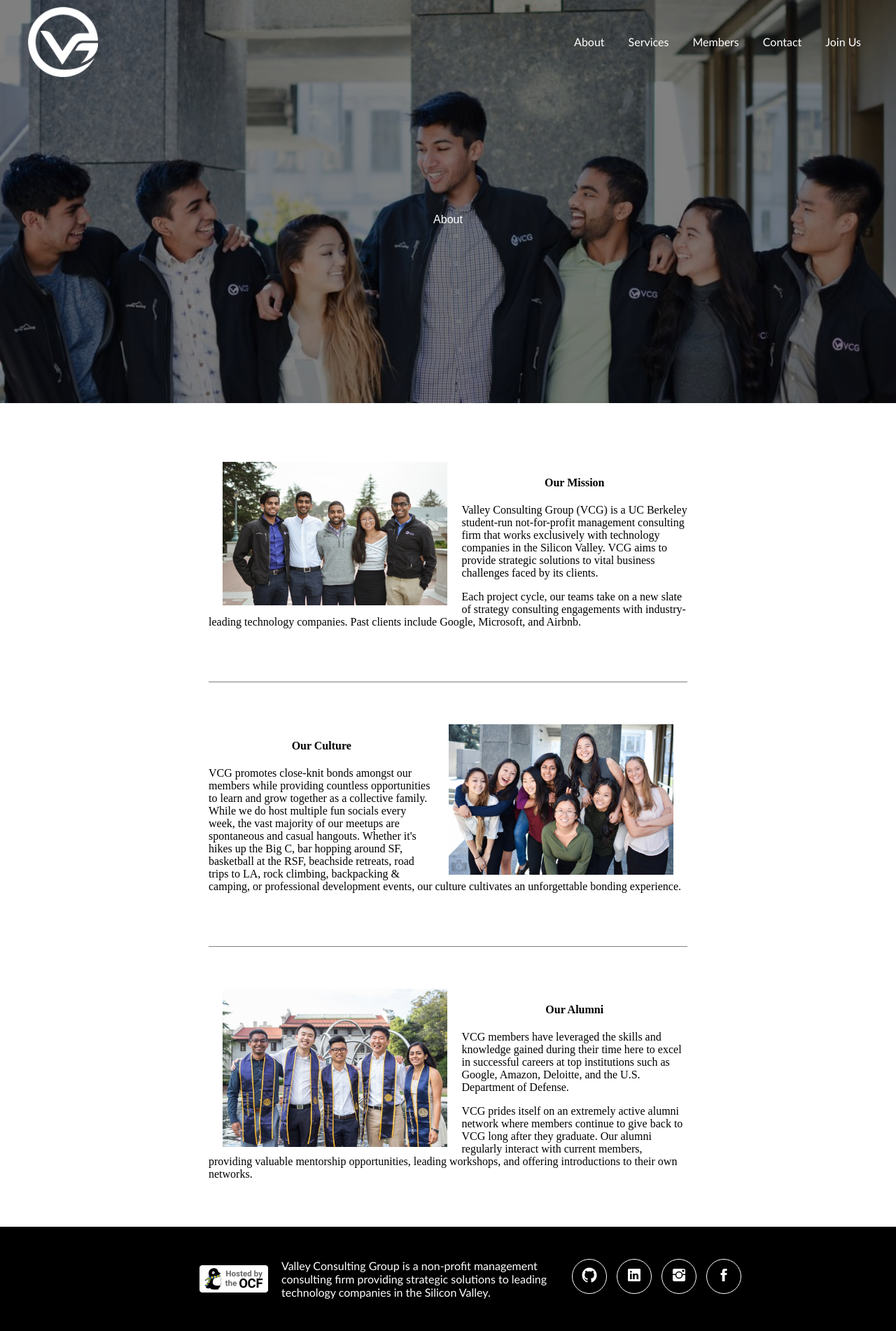
After one commit to valleyconsultinggroup/Website, a Flask app: page /about/ in a window 1280 px wide; the page is wider, and only the part inside the window is pictured. The commit adds this page. Shown: that part at 70% size. Run offline with Flask 2, Linux system fonts and the light colour scheme.

Commit message:
[About Page] Finished adding the content for the About page.

```diff
--- a/static/css/services.css
+++ b/static/css/services.css
@@ -1,21 +1,20 @@
 .services-side-by-side {
     display: inline-block;
-    padding: 30px 80px 30px 80px;
+    padding: 30px 300px 30px 300px;
 }
 
 .services-image-description {
-    height: 40%;
-    padding: 0px 30px 0px 30px;
-    width: 40%;
+    height: 47%;
+    padding: 0px 20px 0px 20px;
+    width: 47%;
 }
 
 .services-line {
-    border-bottom: 1px solid black;
-    margin-left: 80px;
-    margin-right: 80px;
+    border-bottom: 1px solid gray;
+    margin: 30px 300px 30px 300px;
 }
 
 .services-image-testimonials {
     padding: 0px 30px 0px 30px;
-    float:left;
+    float: left;
 }
--- /dev/null
+++ b/templates/about.html
@@ -0,0 +1,37 @@
+{% extends "base.html" %}
+
+{% block page_title %} About {% endblock %}
+
+{% block content %}
+<div class="home-image-container" style="padding-bottom:50px;">
+    <img src="/static/images/About/AboutPagePic1.jpg"/>
+    <div class="centered">
+        About
+    </div>
+</div>
+
+<div class="services-side-by-side">
+    <img src="/static/images/About/AboutPagePic2.jpeg" class="services-image-description" style="float:left;"/>
+    <h4 style="text-align:center;">Our Mission</h4>
+    <p>Valley Consulting Group (VCG) is a UC Berkeley student-run not-for-profit management consulting firm that works exclusively with technology companies in the Silicon Valley. VCG aims to provide strategic solutions to vital business challenges faced by its clients.</p>
+    <p>Each project cycle, our teams take on a new slate of strategy consulting engagements with industry-leading technology companies. Past clients include Google, Microsoft, and Airbnb.</p>
+</div>
+
+<p class="services-line"></p>
+
+<div class="services-side-by-side">
+    <img src="/static/images/About/AboutPagePic3.jpeg" class="services-image-description" style="float:right;"/>
+    <h4 style="text-align:center;">Our Culture</h4>
+    <p>VCG promotes close-knit bonds amongst our members while providing countless opportunities to learn and grow together as a collective family. While we do host multiple fun socials every week, the vast majority of our meetups are spontaneous and casual hangouts. Whether it's hikes up the Big C, bar hopping around SF, basketball at the RSF, beachside retreats, road trips to LA, rock climbing, backpacking & camping, or professional development events, our culture cultivates an unforgettable bonding experience.</p>
+</div>
+
+<p class="services-line"></p>
+
+<div class="services-side-by-side" style="padding-bottom:50px;">
+    <img src="/static/images/About/AboutPagePic4.jpeg" class="services-image-description" style="float:left;"/>
+    <h4 style="text-align:center;">Our Alumni</h4>
+    <p>VCG members have leveraged the skills and knowledge gained during their time here to excel in successful careers at top institutions such as Google, Amazon, Deloitte, and the U.S. Department of Defense.</p>
+    <p>VCG prides itself on an extremely active alumni network where members continue to give back to VCG long after they graduate. Our alumni regularly interact with current members, providing valuable mentorship opportunities, leading workshops, and offering introductions to their own networks.</p>
+</div>
+
+{% endblock content %}
--- a/templates/services.html
+++ b/templates/services.html
@@ -3,7 +3,7 @@
 {% block page_title %} Services {% endblock %}
 
 {% block content %}
-<div class="home-image-container">
+<div class="home-image-container" style="padding-bottom:50px;">
     <img src="/static/images/Services/ServicesPagePic1.jpg"/>
     <div class="centered">
         Services
```
Also changed, not shown: static/images/About/AboutPagePic1.jpg (added), static/images/About/AboutPagePic2.jpeg (added), static/images/About/AboutPagePic3.jpeg (added), static/images/About/AboutPagePic4.jpeg (added).
